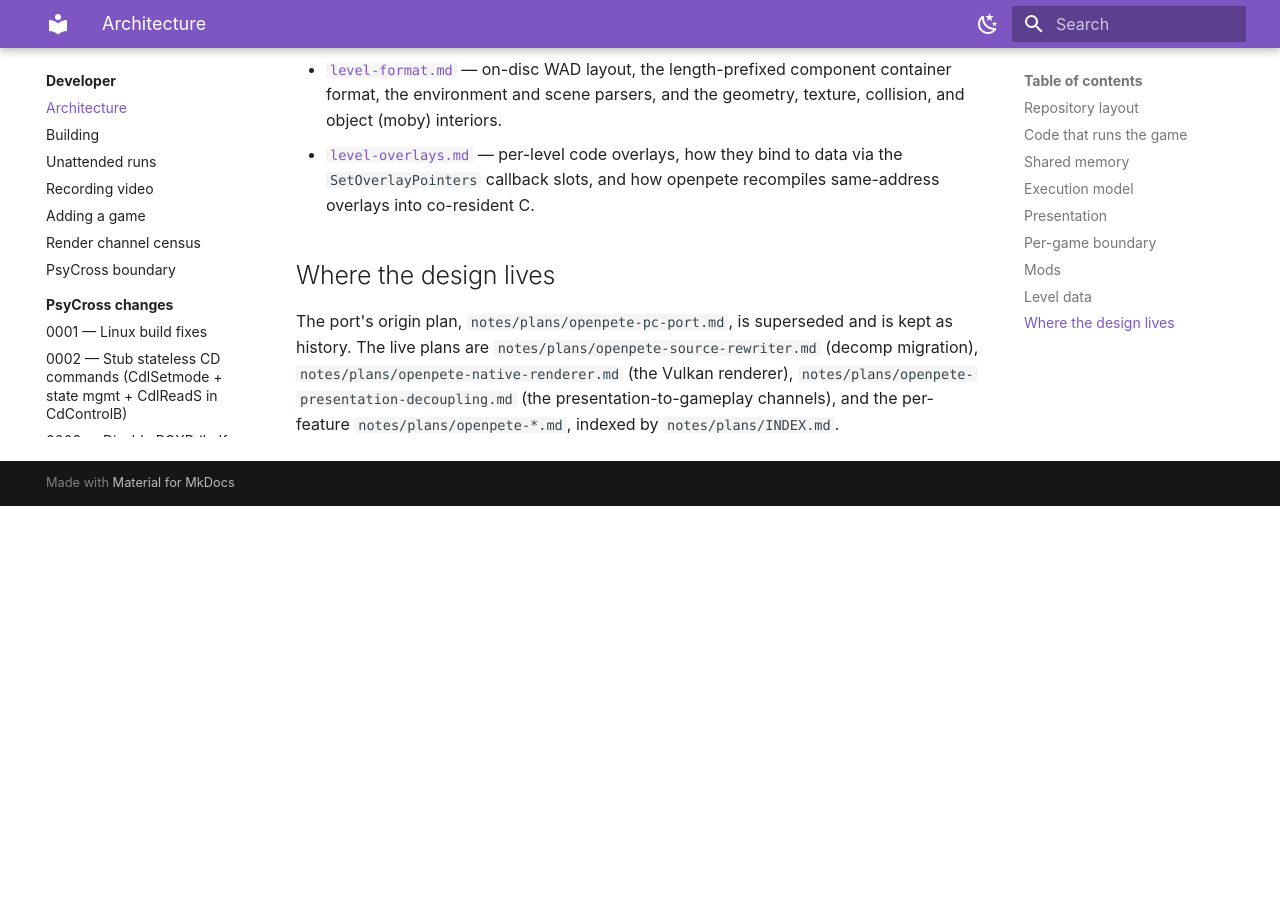
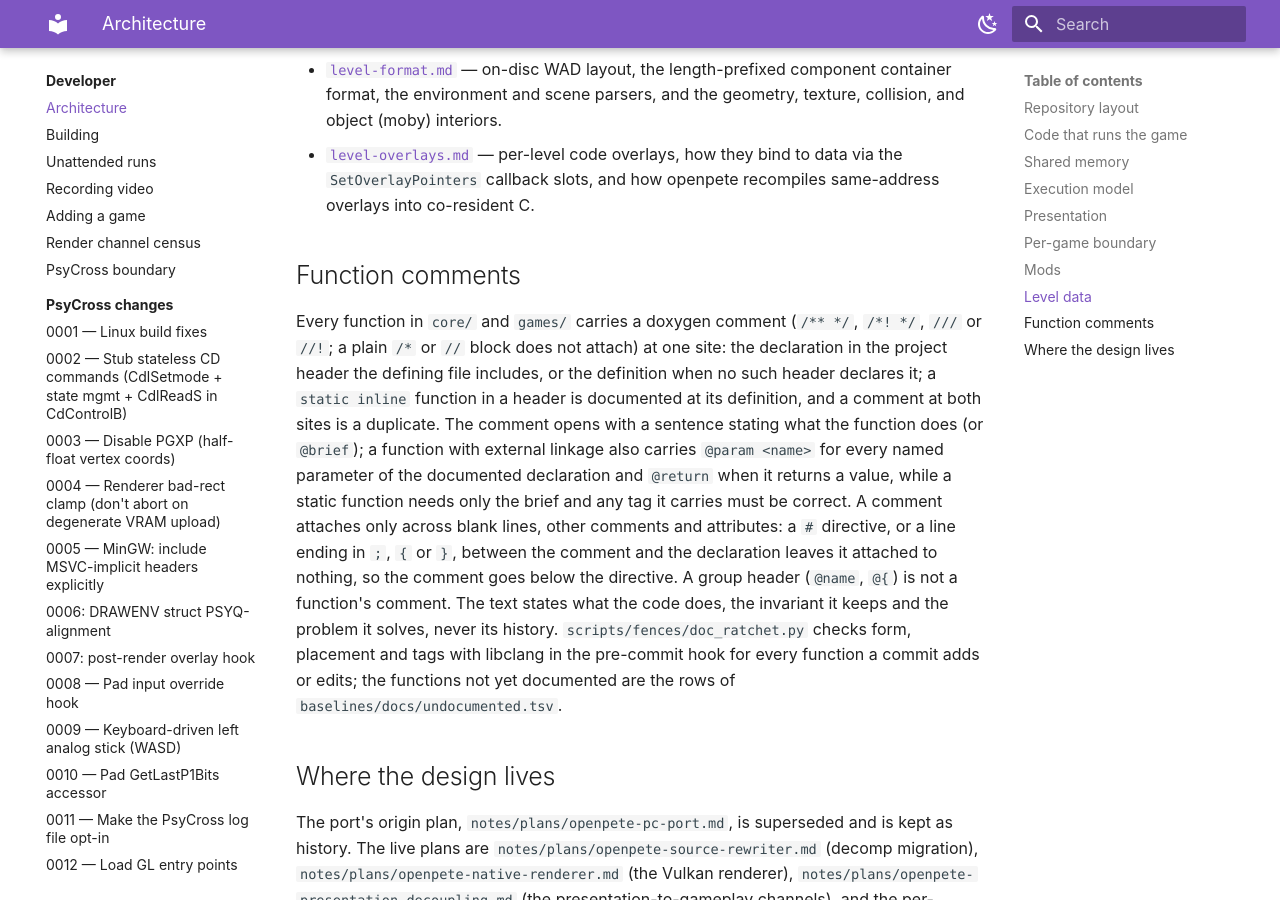
Before and after one commit to 907470/openpete, an MkDocs documentation site: the page built from docs/src/developer/architecture.md, in a window 1280 px wide and 900 px high, scrolled down 3303 px. Built offline with MkDocs 1.6.1 and Material for MkDocs 9.7.7, drawn with Linux system fonts in a browser that asks for light colours; before the commit the page ends 3809 px from its top, so only the background shows below that.

Commit message:
fences: run the documentation ratchet in the pre-commit hook and the build
githooks/pre-commit runs complexity_ratchet.py hook and doc_ratchet.py
hook, prints both reports and aborts when either refuses. The
openpete_doc_ratchet target runs doc_ratchet.py check --armed on every
build and check under linux-release; ctest doc_ratchet (label fence) is
its ctest spelling. The staging guard's hook-bypass refusals name both fences and
their escapes. docs/src/developer/architecture.md states the comment
convention: form, placement, tags and the preprocessor-adjacency rule.

```diff
--- a/docs/src/developer/architecture.md
+++ b/docs/src/developer/architecture.md
@@ -138,6 +138,28 @@ matching decomp's loader and cross-checked against SpyroEdit:
   the `SetOverlayPointers` callback slots, and how openpete recompiles
   same-address overlays into co-resident C.
 
+## Function comments
+
+Every function in `core/` and `games/` carries a doxygen comment (`/** */`,
+`/*! */`, `///` or `//!`; a plain `/*` or `//` block does not attach) at one
+site: the declaration in the project header the defining file includes, or
+the definition when no such header declares it; a `static inline` function in
+a header is documented at its definition, and a comment at both sites is a
+duplicate. The comment opens with a sentence stating what the function does
+(or `@brief`); a function with external linkage also carries `@param <name>`
+for every named parameter of the documented declaration and `@return` when it
+returns a value, while a static function needs only the brief and any tag it
+carries must be correct. A comment attaches only across blank lines, other
+comments and attributes: a `#` directive, or a line ending in `;`, `{` or
+`}`, between the comment and the declaration leaves it attached to nothing,
+so the comment goes below the directive. A group header (`@name`, `@{`) is
+not a function's comment. The text states what the code does, the invariant
+it keeps and the problem it solves, never its history.
+`scripts/fences/doc_ratchet.py` checks form, placement and tags with
+libclang in the pre-commit hook for every function a commit adds or edits;
+the functions not yet documented are the rows of
+`baselines/docs/undocumented.tsv`.
+
 ## Where the design lives
 
 The port's origin plan, `notes/plans/openpete-pc-port.md`, is superseded
```
Also changed, not shown: CMakeLists.txt (+10 -0 lines), 5 other files.
